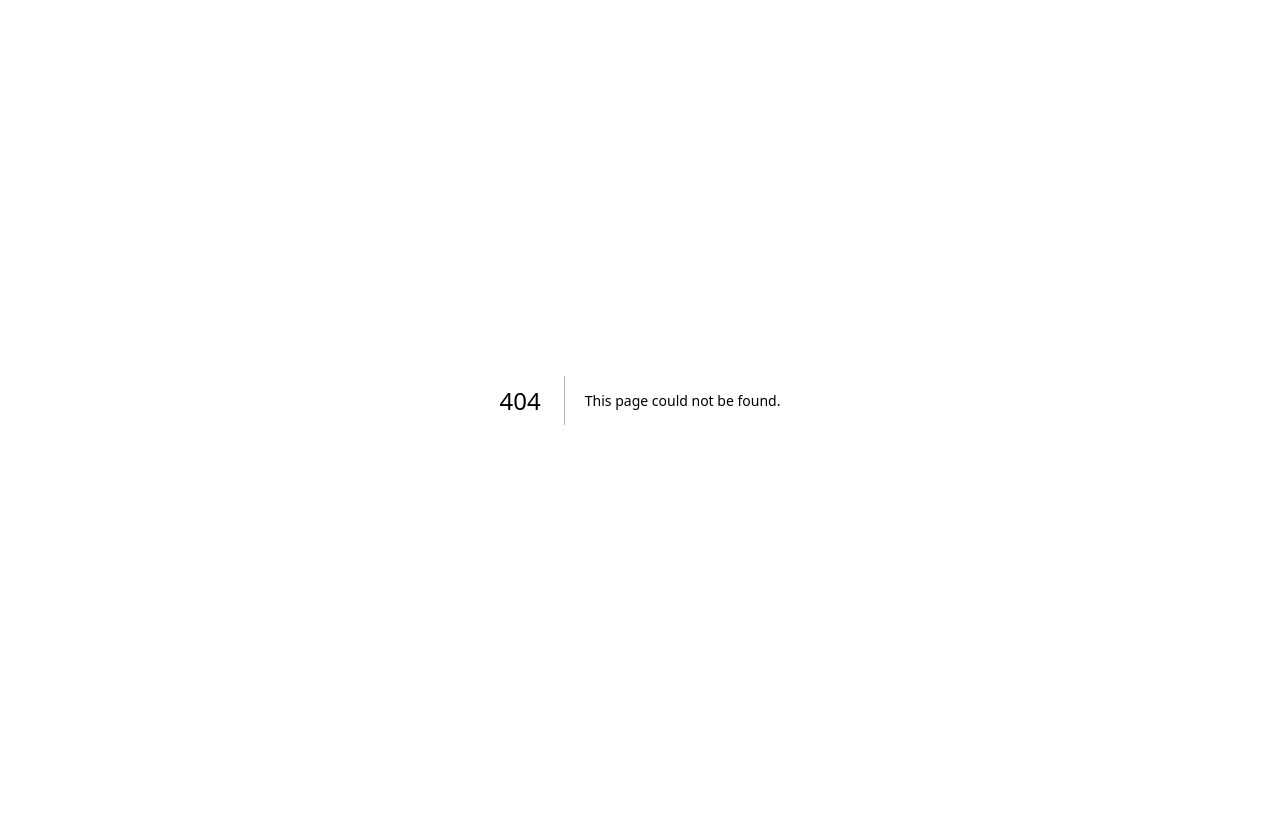
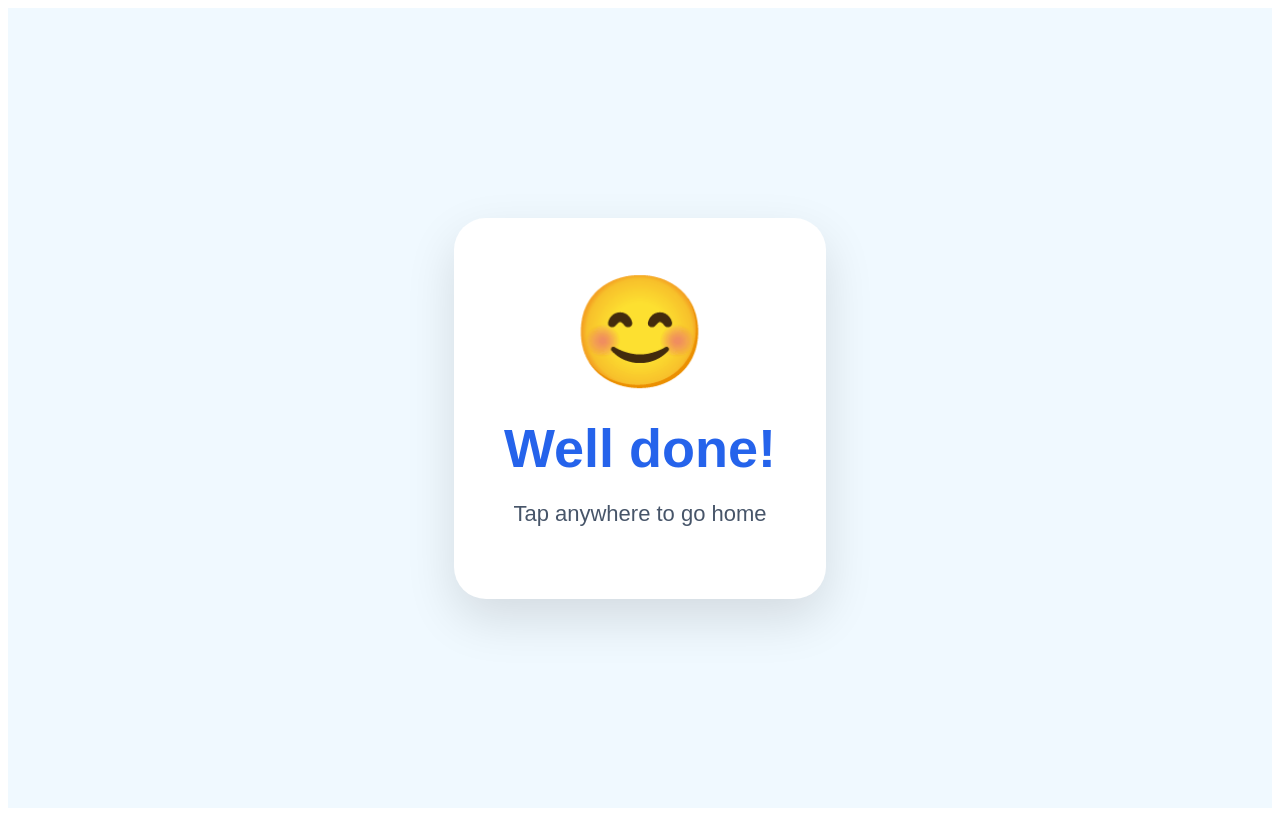
Before and after one commit to ossthun/kids, a Next.js app: page /reward in a window 1280 px wide. Before the commit this address had no page. Built offline with nearby package versions, Linux system fonts and the light colour scheme.

Commit message:
Add RewardPage with confetti and navigation

```diff
--- /dev/null
+++ b/pages/reward.js
@@ -0,0 +1,89 @@
+import { useRouter } from "next/router";
+
+export default function RewardPage() {
+  const router = useRouter();
+
+  return (
+    <main onClick={() => router.push("/")} style={styles.page}>
+      <div style={styles.confetti}>
+        {Array.from({ length: 60 }).map((_, index) => (
+          <span
+            key={index}
+            style={{
+              ...styles.confettiPiece,
+              left: `${Math.random() * 100}%`,
+              animationDelay: `${Math.random() * 3}s`,
+              background: colors[index % colors.length],
+            }}
+          />
+        ))}
+      </div>
+
+      <div style={styles.content}>
+        <div style={styles.smiley}>😊</div>
+        <h1 style={styles.title}>Well done!</h1>
+        <p style={styles.subtitle}>Tap anywhere to go home</p>
+      </div>
+    </main>
+  );
+}
+
+const colors = [
+  "#ef4444",
+  "#f97316",
+  "#facc15",
+  "#22c55e",
+  "#3b82f6",
+  "#8b5cf6",
+  "#ec4899",
+];
+
+const styles = {
+  page: {
+    minHeight: "100vh",
+    overflow: "hidden",
+    background: "#f0f9ff",
+    display: "flex",
+    alignItems: "center",
+    justifyContent: "center",
+    fontFamily: "Arial, sans-serif",
+    textAlign: "center",
+    cursor: "pointer",
+    position: "relative",
+  },
+  confetti: {
+    position: "absolute",
+    inset: 0,
+    overflow: "hidden",
+    pointerEvents: "none",
+  },
+  confettiPiece: {
+    position: "absolute",
+    top: "-20px",
+    width: "12px",
+    height: "18px",
+    borderRadius: "4px",
+    animation: "fall 3s linear infinite",
+  },
+  content: {
+    position: "relative",
+    zIndex: 2,
+    background: "white",
+    padding: "50px",
+    borderRadius: "32px",
+    boxShadow: "0 20px 50px rgba(0,0,0,0.12)",
+  },
+  smiley: {
+    fontSize: "110px",
+    animation: "pulse 1s ease-in-out infinite",
+  },
+  title: {
+    fontSize: "54px",
+    color: "#2563eb",
+    margin: "20px 0 10px",
+  },
+  subtitle: {
+    fontSize: "22px",
+    color: "#475569",
+  },
+};
```
